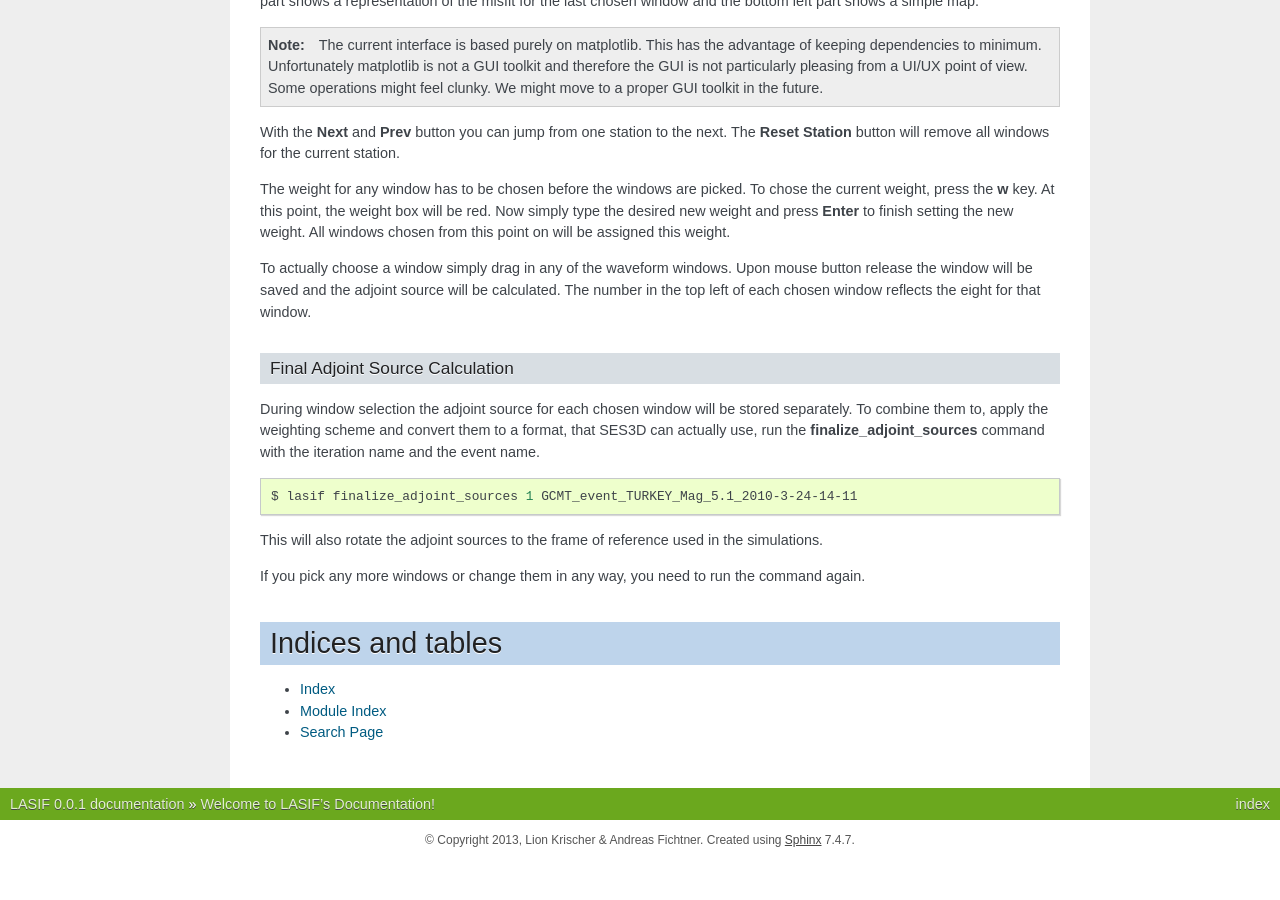
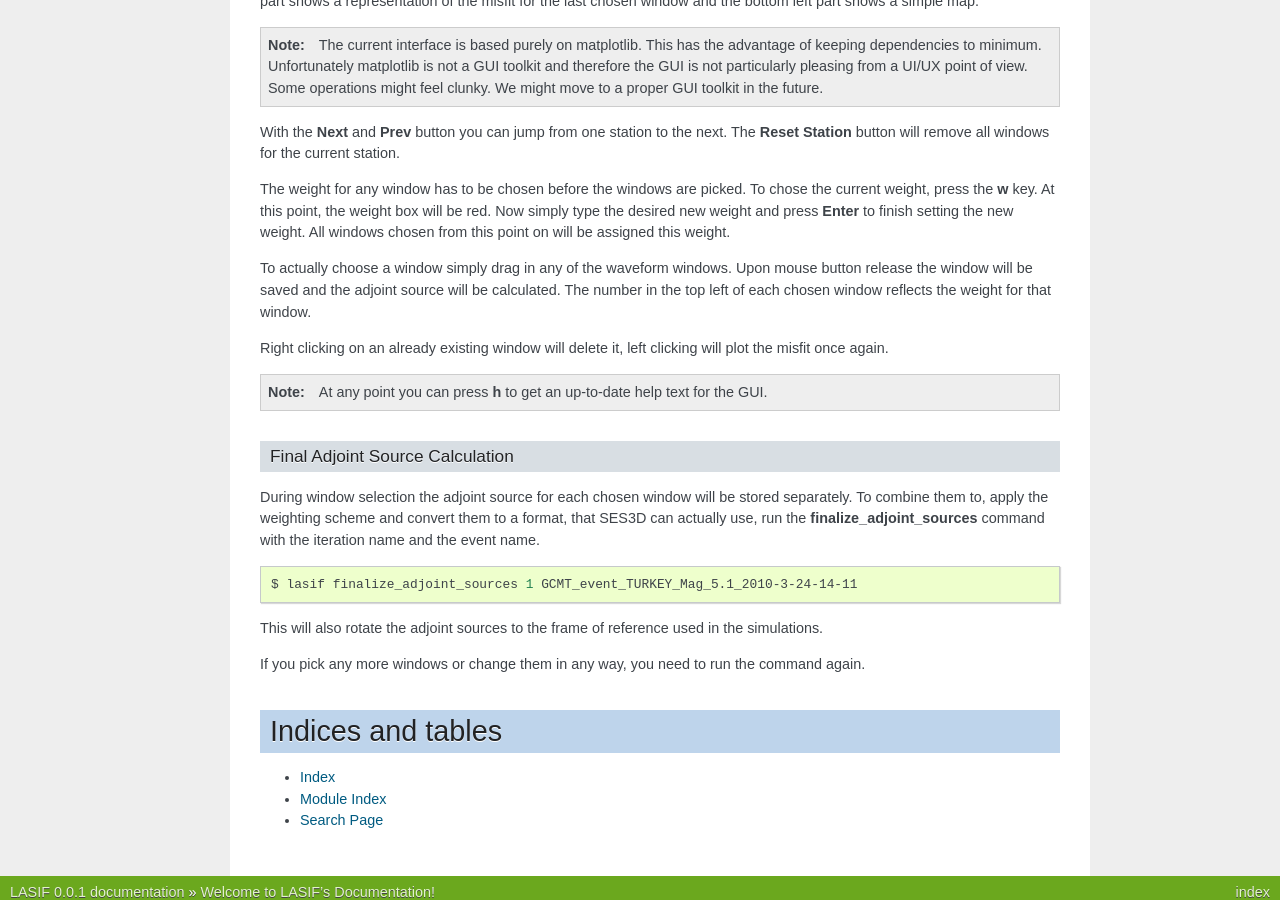
Before and after one commit to krischer/LASIF, a Sphinx documentation site: the page built from doc/index.rst, in a window 1280 px wide and 900 px high, scrolled down 19819 px. Built offline with Sphinx 7.4.7, drawn with Linux system fonts in a browser that asks for light colours; formulas are drawn with MathJax 3; before the commit the page ends 20679 px from its top, so only the background shows below that.

Commit message:
Updating misfit GUI documentation.

```diff
--- a/doc/index.rst
+++ b/doc/index.rst
@@ -1341,7 +1341,15 @@ be assigned this weight.
 To actually choose a window simply drag in any of the waveform windows. Upon
 mouse button release the window will be saved and the adjoint source will be
 calculated. The number in the top left of each chosen window reflects the
-eight for that window.
+weight for that window.
+
+Right clicking on an already existing window will delete it, left clicking will
+plot the misfit once again.
+
+.. note::
+
+    At any point you can press **h** to get an up-to-date help text for the
+    GUI.
 
 
 Final Adjoint Source Calculation
```
